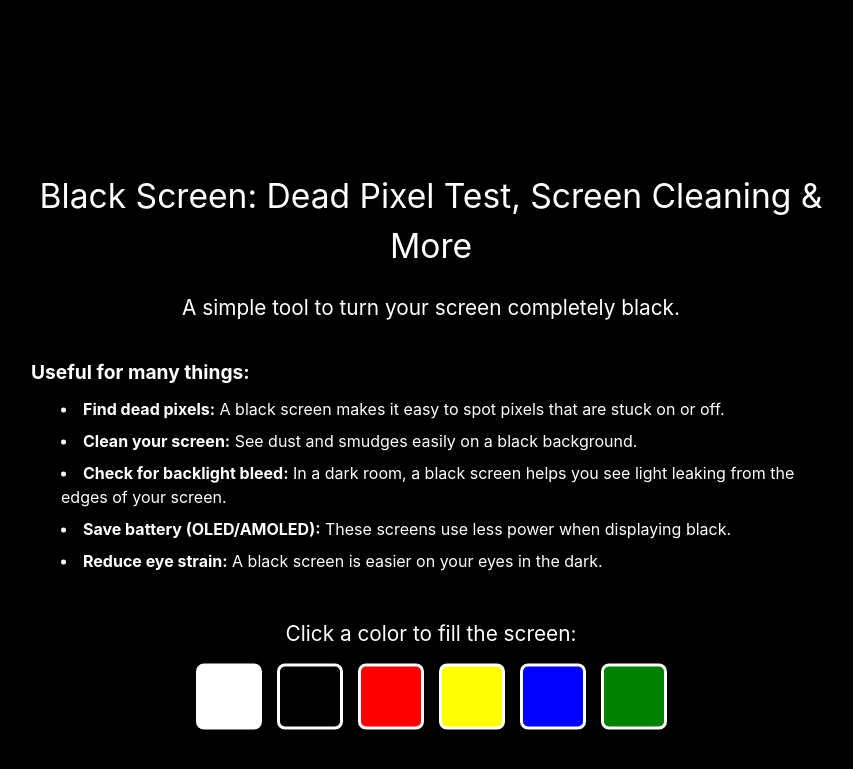
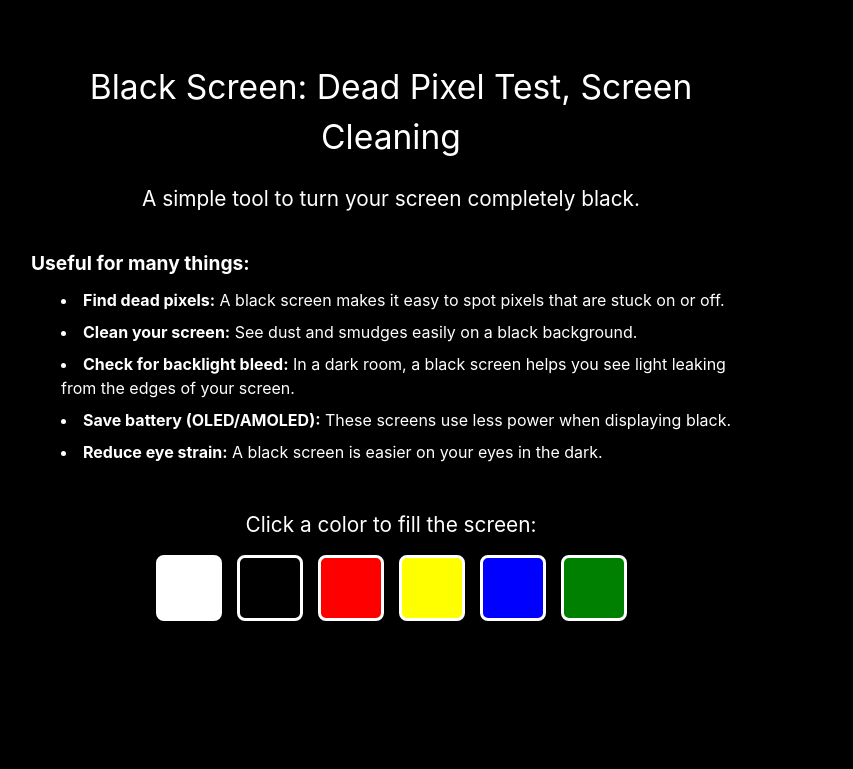
Before and after one commit to lijiaocn/kecology.com, a Jekyll site: the page built from _posts/2025-09-09-black-screen.md, in a window 1280 px wide. Shown: the top 769 px of the page, without its empty margins (209-1062 px from the left). Built offline with Jekyll 4.4.1, drawn with Linux system fonts in a browser that asks for light colours; part of the change alters nothing that is shown.

Commit message:
处理手机端显示不全问题

```diff
--- a/_posts/2025-09-09-black-screen.md
+++ b/_posts/2025-09-09-black-screen.md
@@ -1,6 +1,6 @@
 ---
 layout: page
-title: "Black Screen: Dead Pixel Test, Screen Cleaning & More (Supports More Colors)"
+title: "Black Screen: Dead Pixel Test, Screen Cleaning (Supports More Colors)"
 description: "Use this full black screen to test for dead pixels, check for backlight bleed, clean your screen, save power on OLED/AMOLED displays, and reduce eye strain. A versatile tool for your monitor."
 date: "2025-09-09 20:22:14 +0800"
 last_modified_at: "2025-09-09 22:00:04 +0800"
@@ -14,15 +14,22 @@ mysetting:
 ---
 
 <style>
+  html, body {
+    min-height: 100vh;
+    margin: 0;
+    padding: 0;
+  }
+  body {
+    display: flex;
+    align-items: center;
+    justify-content: center;
+  }
   #content {
-    position: absolute;
-    top: 50%;
-    left: 50%;
-    transform: translate(-50%, -50%);
     color: white;
     text-align: center;
     width: 90%;
     max-width: 800px;
+    padding: 2rem 0;
   }
   #content h1 {
     font-size: 2.1em;
@@ -73,7 +80,7 @@ mysetting:
 </style>
 
 <div id="content">
-  <h1>Black Screen: Dead Pixel Test, Screen Cleaning & More</h1>
+  <h1>Black Screen: Dead Pixel Test, Screen Cleaning</h1>
   <p>A simple tool to turn your screen completely black.</p>
   <div id="more-info">
     <p>Useful for many things:</p>
```
